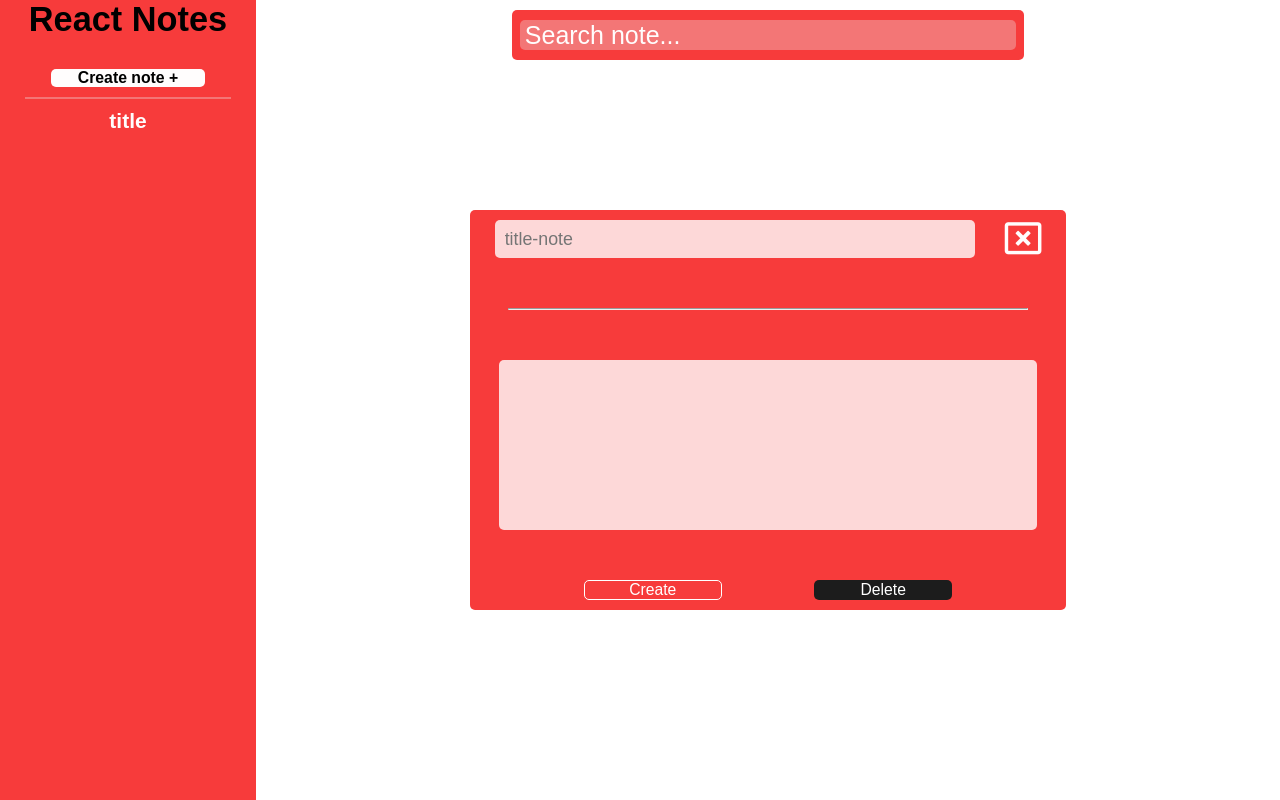
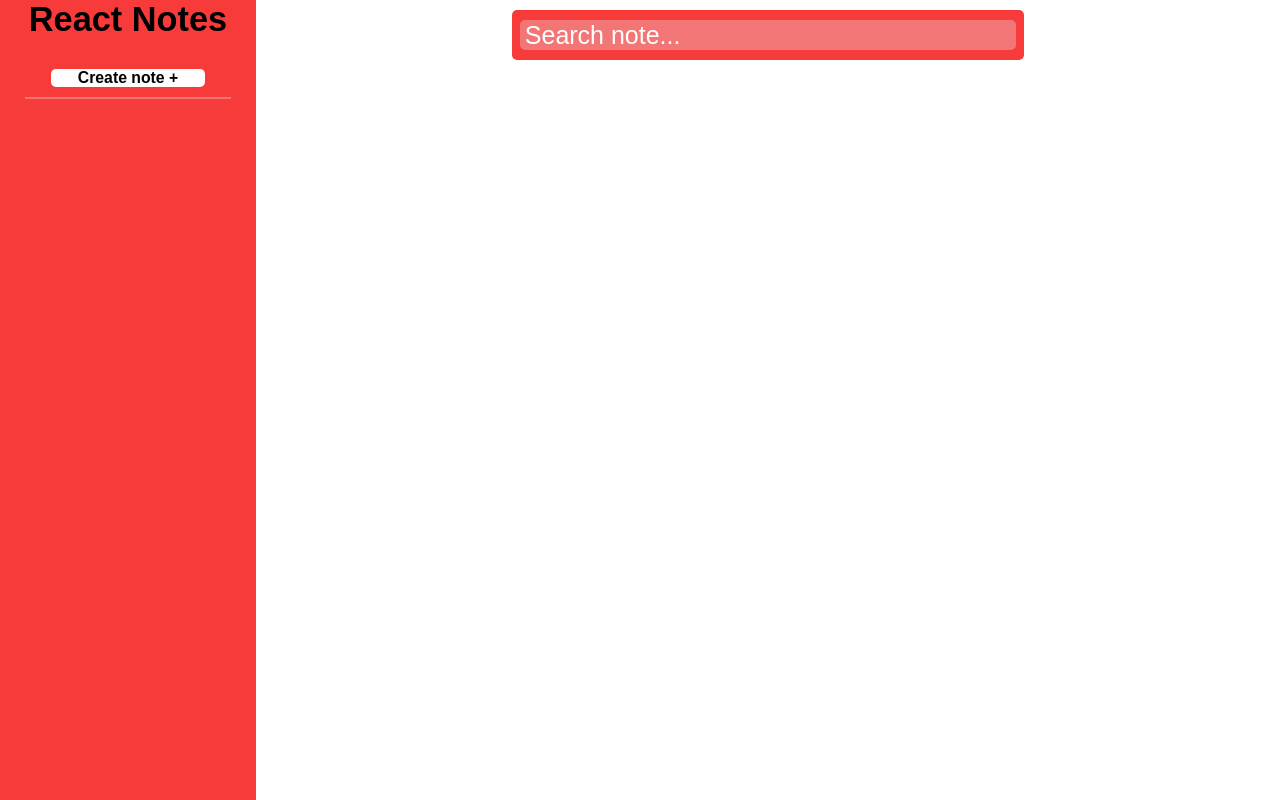
Before and after one commit to sant1ln/NotePad_React, a React (Create React App) app: page / in a window 1280 px wide. Built offline with nearby package versions, Linux system fonts and the light colour scheme; a web font is replaced by a local one.

Commit message:
Create and Show

```diff
--- a/src/App.js
+++ b/src/App.js
@@ -1,22 +1,21 @@
-import {useState } from 'react';
+import {useReducer} from 'react';
 import {Route,BrowserRouter,Switch} from 'react-router-dom'
 import { Home } from './containers/Home';
 import {CardContext} from './Context/CardContext.js'
+import { cartsReducer } from './Reducer/cartsReducer';
 
 function App() {
 
-  const [state, setState] = useState([{
-    id:12315145,
-    body: 'Body text',
-    title: 'title',
-    win: true
-  }])
+  const initialState = ({
+    cart: [],
+    win: false,
+    actual: 'create'
+  })
+
+  const [state, dispatch] = useReducer(cartsReducer, initialState)
 
   return (
-    <CardContext.Provider value={{
-      state,
-      setState,
-    }}>
+    <CardContext.Provider value={{state,dispatch}}>
       <BrowserRouter >
         <Switch>
           <Route path="/" exact component={Home}/>
--- a/src/Hooks/useData.js
+++ b/src/Hooks/useData.js
@@ -4,26 +4,43 @@ import { CardContext } from '../Context/CardContext'
 export const useData = () =>{
 
 
+    const {state,dispatch} = useContext(CardContext)
+    const {win} = state
 
-    const {state,setState} = useContext(CardContext)
+    const createNewNote = (data) =>{
+       let idMaker = Math.round(Math.random()*5000)
 
-   // const id = Math.floor(Math.random() *5000)+1
-    const createNote = () =>{
-        let id = state[0].id + 5
-        setState([
-            {
-                id: id,
-                body: 'Body text',
-                title: 'title',
-                win: true,
-            },
-            ...state
-        ])
+       dispatch({
+           type: 'CREATE_NOTE',
+           payload:{
+               ...data,
+               id:idMaker,
 
+           }
+       })
+    }
+
+    const toggleWindow = () =>{
+        dispatch({
+            type: 'TOGGLE_WINDOW',
+            payload:{
+                win: !win,
+                actual: 'create'
+            }
+        })
+    }
+
+    const showNote = (title,body) =>{
+        dispatch({
+            type: 'SHOW_NOTE',
+            payload: {title,body}
+        })
     }
 
     return{
-        createNote,
+        toggleWindow,
+        createNewNote,
+        showNote,
         state,
     }
 
--- /dev/null
+++ b/src/Hooks/useForm.js
@@ -0,0 +1,24 @@
+import { useState } from 'react';
+
+
+export const useForm = ( initialState = {} ) => {
+
+    const [values, setValues] = useState(initialState);
+
+    const reset = () => {
+        setValues( initialState );
+    }
+
+
+    const handleInputChange = ({ target }) => {
+
+        setValues({
+            ...values,
+            [ target.name ]: target.value
+        });
+
+    }
+
+    return [ values, handleInputChange, reset ];
+
+}
--- a/src/Reducer/cartsReducer.js
+++ b/src/Reducer/cartsReducer.js
@@ -1,8 +1,25 @@
 export const cartsReducer = (state,action) => {
     switch(action.type){
-        case 'CREATE':
+        case 'CREATE_NOTE':
             return{
-                ...action.payload,
+                cart : [{...action.payload},...state.cart,],
+                win: false,
+                actual: 'create'
+            }
+        case 'TOGGLE_WINDOW':
+            return{
+                ...state,
+                ...action.payload
+            }
+        case 'SHOW_NOTE':
+            return{
+                ...state,
+                win: true,
+                temporal: action.payload,
+                actual: 'showing'
+            }
+        default:
+            return{
                 state
             }
     }
--- a/src/components/CreateNote.jsx
+++ b/src/components/CreateNote.jsx
@@ -1,20 +1,49 @@
 import React from 'react'
+import { useData } from '../Hooks/useData'
+import { useForm } from '../Hooks/useForm'
 import '../styles/components/createnote.css'
-export const CreateNote = ({toggleWindow}) => {
+export const CreateNote = ({titleNote,bodyNote,showingNote}) => {
+
+    const {createNewNote,toggleWindow} = useData()
+
+    const initialState = {
+        title: titleNote ||'New note',
+        body: bodyNote || 'This is a body of a super note!'
+    }
+
+    const buttonValue = showingNote ? 'Edit' : 'Create'
+
+    const [formValues, handleInputChange] = useForm(initialState)
+
+    const {title,body} = formValues
+
+    const createNote = (e) =>{
+        e.preventDefault()
+        createNewNote(formValues)
+    }
 
     return (
         <div className="ListNotes-create">
-            <form  className="form-create" action="">
+            <form  className="form-create" onSubmit={createNote}>
                 <div className="form-create-input">
                     <input type="text"
-                    placeholder="title-note"/>
-                    <i onClick={toggleWindow} class="far fa-window-close exit"></i>
+                    name="title"
+                    placeholder="title-note"
+                    onChange={handleInputChange}
+                    value={title}
+                    />
+                    <i onClick={toggleWindow} className="far fa-window-close exit"></i>
                 </div>
                 <hr/>
-                <textarea name="" id="" cols="30" rows="10"/>
+                <textarea
+                    name="body"
+                    onChange={handleInputChange}
+                    value={body}
+
+                    />
                 <div className="ListNotes-create-buttons">
-                    <button className="create">Create</button>
-                    <button className="delete">Delete</button>
+                    <button type="submit" className="create">{buttonValue}</button>
+                    {showingNote && <button className="delete">Delete</button>}
                 </div>
             </form>
       </div>
--- a/src/components/ListOfNotes.jsx
+++ b/src/components/ListOfNotes.jsx
@@ -1,5 +1,5 @@
-import React, { useContext} from "react";
-import { CardContext } from "../Context/CardContext";
+import React from "react";
+import { useData } from "../Hooks/useData";
 //import { useData } from "../Hooks/useData";
 import "../styles/components/listofnotes.css";
 import { CreateNote } from "./CreateNote";
@@ -7,22 +7,27 @@ import { Note } from "./Note";
 
 export const ListOfNotes = () => {
 
-  /* const [toggleWin, setToggleWin] = useState(true) */
-
-  const {state,setState} = useContext(CardContext)
-
-
-  const toggleWindow = () =>{
-    setState([{
-      ...state,
-      win: false,
-    }])
+  const {state} = useData()
+  const {cart} = state
+  console.log(state.actual);
+  let title = ''
+  let body = ''
+  let showingNote = false
+  if(state.actual === 'showing'){
+    const {temporal} = state
+    title = temporal.title
+    body = temporal.body
+    showingNote = true
   }
 
   return (
     <div className="ListNotes">
-      {state[0].win && <CreateNote toggleWindow={toggleWindow} />}
-        {state.map(note=>(
+      {state.win && <CreateNote
+        titleNote={title}
+        bodyNote={body}
+        showingNote={showingNote}
+        />}
+        {cart.map(note=>(
           <Note key={note.id}
           title={note.title}
           body={note.body}
--- a/src/components/Note.jsx
+++ b/src/components/Note.jsx
@@ -1,8 +1,10 @@
 import React from 'react'
+import { useData } from '../Hooks/useData'
 import '../styles/components/note.css'
 export const Note = ({title,body}) => {
+    const {showNote} = useData()
     return (
-        <div className="note">
+        <div onClick={()=>showNote(title,body)} className="note">
             <div className="note-title">
                 <h2>{title}</h2>
             </div>
@@ -13,11 +15,11 @@ export const Note = ({title,body}) => {
                 </p>
             </div>
             <hr/>
-            <div className="note-controls">
+            {/* <div className="note-controls">
                 <p>Edit</p>
                 <p>Delete</p>
                 <p>Share</p>
-            </div>
+            </div> */}
         </div>
     )
 }
--- a/src/components/Sidebar.jsx
+++ b/src/components/Sidebar.jsx
@@ -4,7 +4,10 @@ import '../styles/components/sidebar.css'
 import { useData } from '../Hooks/useData'
 
 export const Sidebar = () => {
-    const {state,createNote} = useData()
+    const {state,toggleWindow} = useData()
+    const {cart} = state
+
+   /*  const {state} = cart */
     return (
         <div className="sidebar">
             <div className="sidebar-title">
@@ -12,18 +15,21 @@ export const Sidebar = () => {
             </div>
             <div className="sidebar-control">
                 <button
-                onClick={createNote}
+                onClick={toggleWindow}
                 className="sidebar-control-btn">
                     <h3>Create note +</h3></button>
                 <hr/>
             </div>
             <div className="sidebar-notes">
+
                 {
-                    state.map(({id,title}) =>(
-                        <DummyNotes
-                            key={id}
-                            title={title}
-                        />
+
+                    cart.map(({id,title}) =>(
+                        <div key={id}>
+                            <DummyNotes
+                                title={title}
+                            />
+                        </div>
                     ))
                 }
 
--- a/src/index.css
+++ b/src/index.css
@@ -4,9 +4,10 @@
     --button-create-hover : #c28787;
     --line-color: #f37676;
     --font-dummy-colors : #fffdfd;
-    --dummy-hover: #f37676;
+    --dummy-hover:  rgba(0,0,0, 0.8);
     --button-option: #1c1c1c;
     --button-option-hover: rgba(0, 0, 0, .1);
+    --inputs-colors-one: rgba(0,0,0, 0.8)
 }
 
 
--- a/src/styles/components/createnote.css
+++ b/src/styles/components/createnote.css
@@ -1,6 +1,6 @@
 .ListNotes-create{
     width: 45%;
-    height: 380px;
+    height: 400px;
     font-size: 3rem;
     background-color: var(--sidebar-color);
     padding: 10px;
@@ -39,7 +39,8 @@
     width: 80%;
     height: 100%;
     border: none;
-    background-color: rgba(255, 255, 255, .8);
+    background-color: var(--inputs-colors-one);
+    color: white;
     border-radius: 5px;
     padding: 0 10px;
     font-size: 1.7rem;
@@ -60,12 +61,33 @@
 .form-create textarea{
     border: none;
     outline: none;
-    padding: 10px;
+    padding: 5px;
+    font-size: 1.6rem;
     width: 90%;
+    height: 70%;
+    overflow: scroll;
+    overflow-x: hidden;
+
     resize: none;
-    background-color: rgba(255, 255, 255, .8);
+    background-color: var(--inputs-colors-one);
+    color: white;
     border-radius: 5px;
 }
+
+.form-create textarea::-webkit-scrollbar{
+   -webkit-appearance: none;
+   width: 5px;
+   margin-right: 5px;
+}
+
+.form-create textarea::-webkit-scrollbar-thumb {
+    background-color: white;
+    height: 1px;
+    border-radius: 20px;
+    border: none
+}
+
+
 
 .ListNotes-create-buttons{
     width: 80%;
--- a/src/styles/components/dummynotes.css
+++ b/src/styles/components/dummynotes.css
@@ -1,10 +1,11 @@
 .dummy-container{
-    width: 65%;
-    padding: 0 10px;
+    width: 100%;
+    padding: 0 ;
     border-radius: 5px;
     cursor: pointer;
     background-color: transparent;
     transition: all .5s;
+    margin-bottom: 5px;
 }
 
 .dummy-container h4{
--- a/src/styles/components/note.css
+++ b/src/styles/components/note.css
@@ -7,6 +7,12 @@
     border-radius: 5px;
     padding: 0 10px;
     margin: 0 10px;
+    cursor: pointer;
+    transition: .6s all;
+}
+
+.note:hover{
+    background-color: rgba(0,0,0, 0.8);
 }
 
 .note hr{
```
